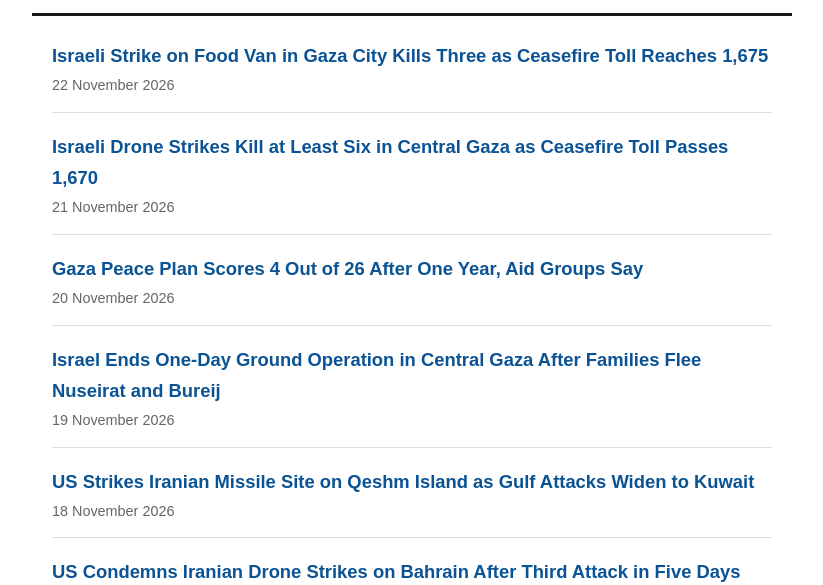
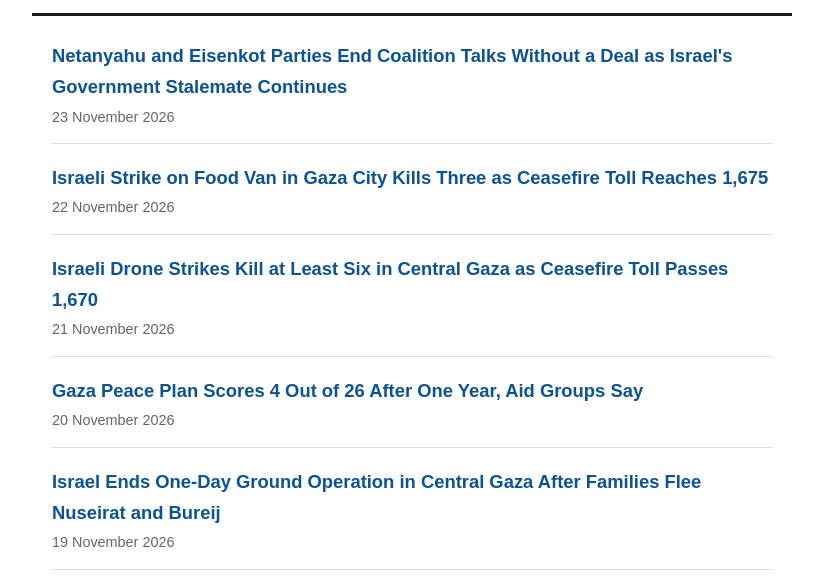
Before and after one commit to sultanmahmudsagor95/world-news-pulse, a plain HTML site: page index.html in a window 1280 px wide. Shown: the part 141-726 px from the top of the page, without its empty margins (228-1051 px from the left). Drawn offline with Linux system fonts and the light colour scheme.

Commit message:
Update homepage with 23 Nov post

```diff
--- a/index.html
+++ b/index.html
@@ -9,6 +9,7 @@
 <body>
 <header><h1>World News Pulse</h1><p class="tagline">World News Pulse brings you the latest verified news from America, Israel and Palestine — clear, factual and unbiased.</p></header>
 <main><ul class="post-list">
+<li><a href="posts/netanyahu-and-eisenkot-parties-end.html">Netanyahu and Eisenkot Parties End Coalition Talks Without a Deal as Israel&#x27;s Government Stalemate Continues</a><span class="date">23 November 2026</span></li>
 <li><a href="posts/israeli-strike-on-food-van-in-gaza-city.html">Israeli Strike on Food Van in Gaza City Kills Three as Ceasefire Toll Reaches 1,675</a><span class="date">22 November 2026</span></li>
 <li><a href="posts/israeli-drone-strikes-kill-at-least-six.html">Israeli Drone Strikes Kill at Least Six in Central Gaza as Ceasefire Toll Passes 1,670</a><span class="date">21 November 2026</span></li>
 <li><a href="posts/gaza-peace-plan-scores-4-out-of-26.html">Gaza Peace Plan Scores 4 Out of 26 After One Year, Aid Groups Say</a><span class="date">20 November 2026</span></li>
```
